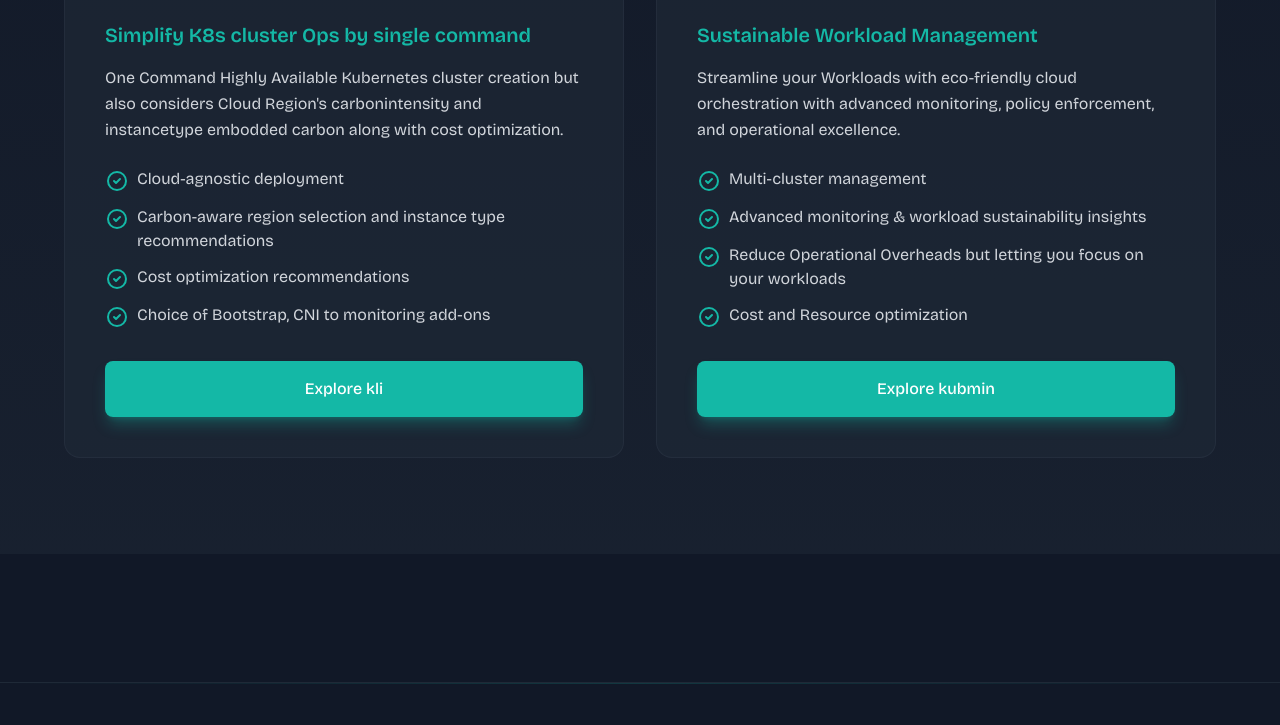
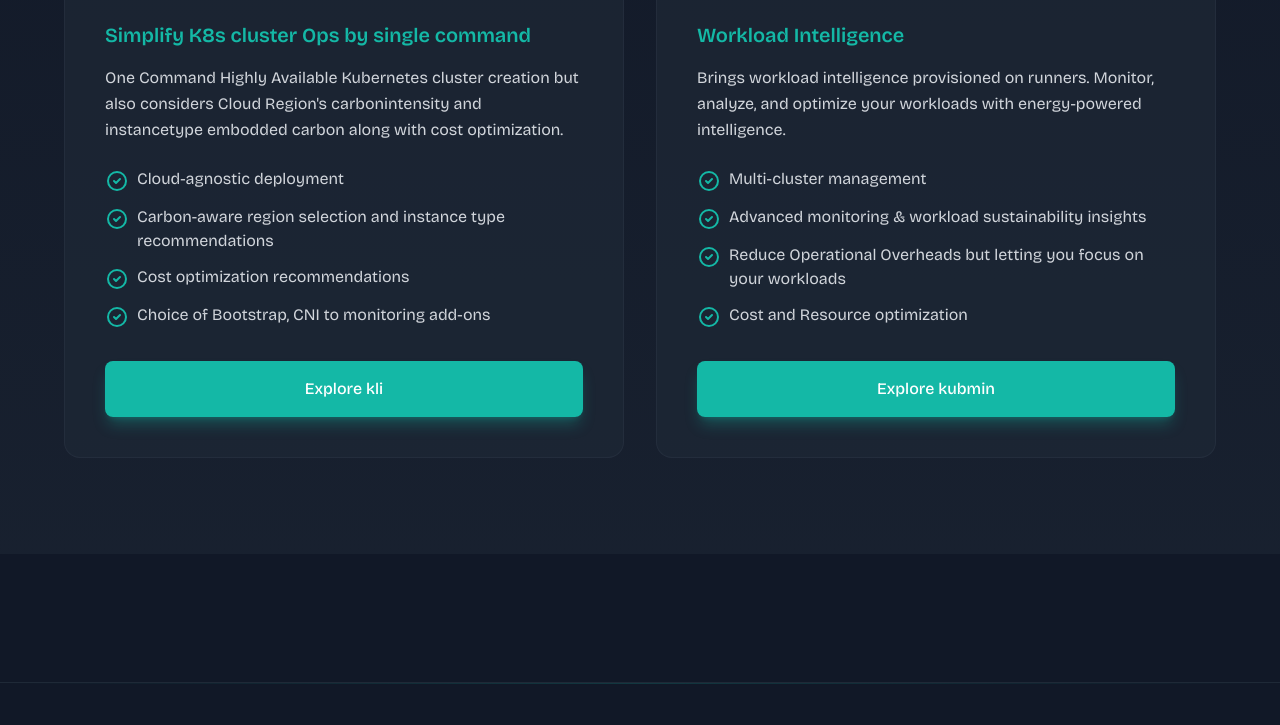
Before and after one commit to ksctl/ksctl-website, an Astro site: page / in a window 1280 px wide. Shown: the part 2922-3647 px from the top of the page. Built offline with nearby package versions, Linux system fonts and the light colour scheme; Astro itself is replaced by a stand-in of ours.

Commit message:
updates non the home page
Signed-off-by: Dipankar Das <65275144+dipankardas011@users.noreply.github.com>

```diff
--- a/src/components/ProductHighlights.astro
+++ b/src/components/ProductHighlights.astro
@@ -20,8 +20,8 @@
   {
     name: "kubmin",
     logo: "/kubmin-logo.svg",
-    tagline: "Sustainable Workload Management",
-    description: "Streamline your Workloads with eco-friendly cloud orchestration with advanced monitoring, policy enforcement, and operational excellence.",
+    tagline: "Workload Intelligence",
+    description: "Brings workload intelligence provisioned on runners. Monitor, analyze, and optimize your workloads with energy-powered intelligence.",
     features: [
       "Multi-cluster management",
       "Advanced monitoring & workload sustainability insights",
```
